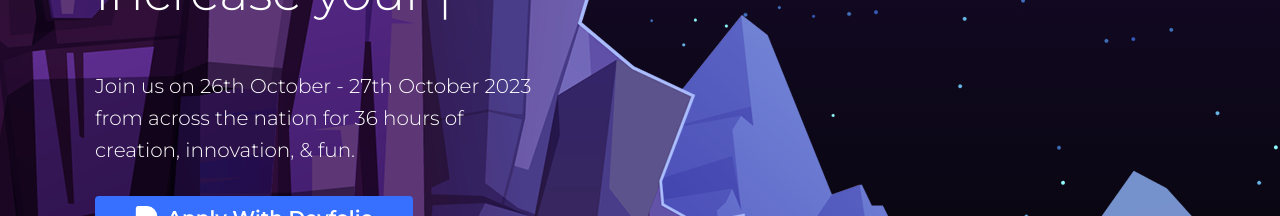
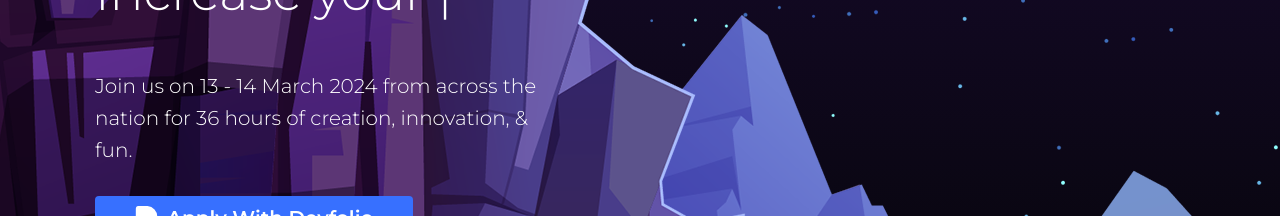
Before and after one commit to abhinavcodedeveloper/HackttheCrisis3.0, a React (Create React App) app: page / in a window 1280 px wide. Shown: the part 411-627 px from the top of the page. Built offline with nearby package versions, Linux system fonts and the light colour scheme.

Commit message:
Updated dates

```diff
--- a/src/Module/General.js
+++ b/src/Module/General.js
@@ -78,7 +78,7 @@ const TOP_SECTION = {
   TITLE: "Hack The Crisis 3.0",
   Typed_effect: ["24 hours of creation", "Win awesome prizes","Increase your Network","Push your Limits!"],
   SHORT_DESCRIPTION:
-    "Join us on 26th October - 27th October 2023 from across the nation for 36 hours of creation, innovation, & fun.",
+    "Join us on 13 - 14 March 2024 from across the nation for 36 hours of creation, innovation, & fun.",
   IMG_SRC: boy,
   DISCORD_LINK: "",
   JUDGES_FORM_LINK: "./",
```
